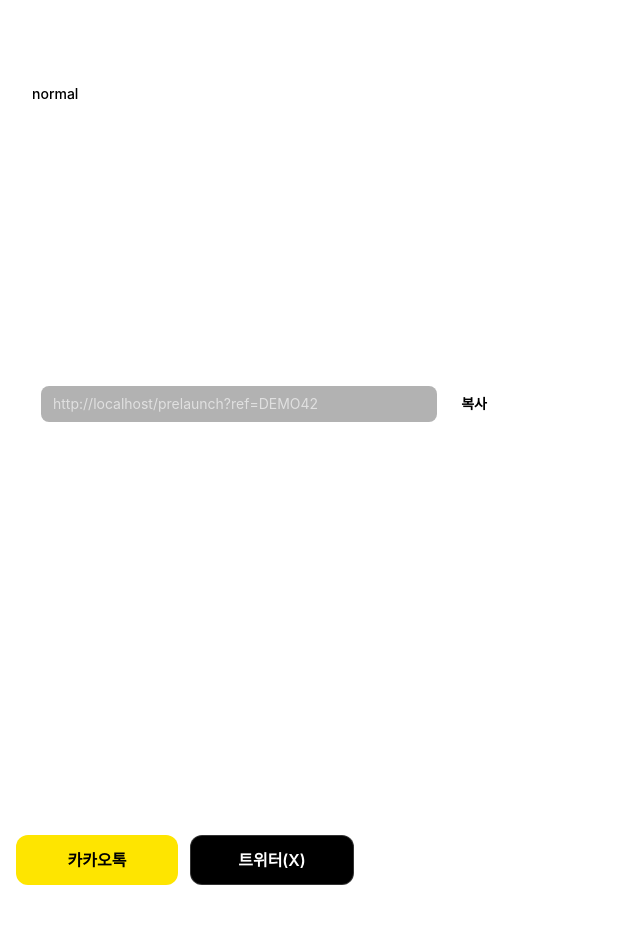
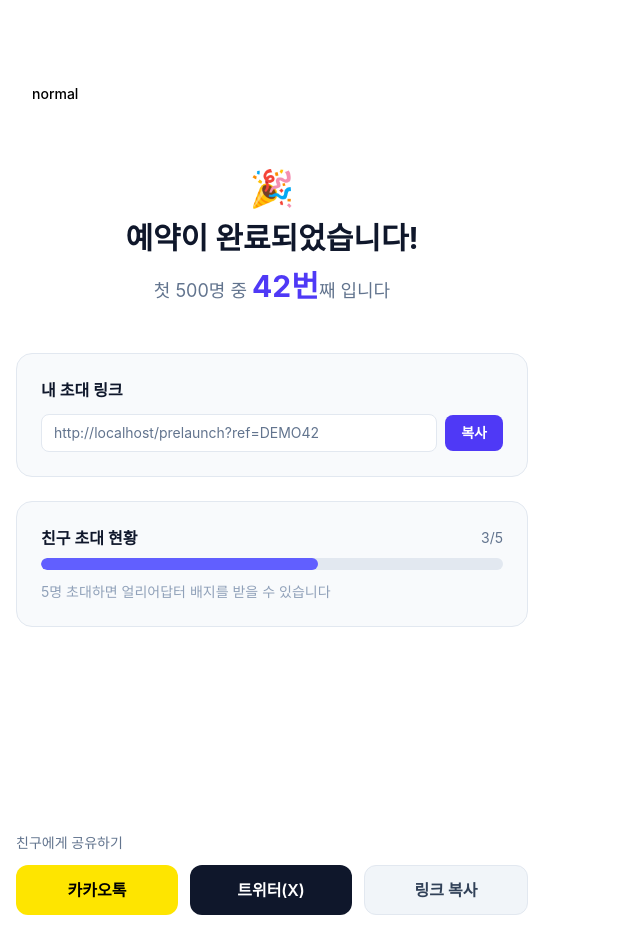
Before and after one commit to careerstyling-coder/worksider, a Next.js app in the folder workside/: page /demo/phase-2/t2-2-reserved in a window 1280 px wide. Shown: the top 952 px of the page, without its empty margins (0-640 px from the left). Built offline with nearby package versions, Linux system fonts and the light colour scheme; a web font is replaced by a local one.

Commit message:
예약 완료 페이지 라이트 테마 + reservation_id 전달 수정

```diff
--- a/workside/app/prelaunch/reserved/page.tsx
+++ b/workside/app/prelaunch/reserved/page.tsx
@@ -1,6 +1,6 @@
 'use client';
 
-// @TASK P2-S2-T2 - 예약 완료 페이지 (API 연동)
+// @TASK P2-S2-T2 - 예약 완료 페이지 (라이트 테마)
 // @SPEC specs/screens/prelaunch/reserved
 
 import { Suspense, useEffect, useCallback } from 'react';
@@ -60,20 +60,29 @@ function ReservedPageContent() {
   }
 
   return (
-    <main className="min-h-screen bg-bg-primary px-4 py-12">
-      <div className="max-w-lg mx-auto flex flex-col gap-6">
+    <div className="min-h-screen bg-white px-4 py-8">
+      <div className="max-w-lg mx-auto flex flex-col gap-5">
         <WelcomeMessage queuePosition={queuePosition} />
 
         <InviteLinkCard inviteCode={inviteCode} />
 
         <InviteProgressBar current={current} total={total} />
 
-        <div className="bg-bg-secondary border border-white/10 rounded-2xl p-6">
-          <h2 className="text-white font-semibold mb-2">리워드 안내</h2>
-          <ul className="space-y-2 text-white/60 text-sm">
-            <li>- 1명 초대: 1개월 무료 이용권</li>
-            <li>- 3명 초대: 3개월 무료 이용권 + 프리미엄 배지</li>
-            <li>- 5명 초대: 얼리어답터 배지 + 평생 할인 혜택</li>
+        <div className="bg-indigo-50 border border-indigo-100 rounded-2xl p-6">
+          <h2 className="text-slate-900 font-semibold mb-3">초대 리워드 안내</h2>
+          <ul className="space-y-2 text-slate-600 text-sm">
+            <li className="flex items-start gap-2">
+              <span className="text-indigo-500 mt-0.5">•</span>
+              <span><strong>1명 초대</strong> — 1개월 무료 이용권</span>
+            </li>
+            <li className="flex items-start gap-2">
+              <span className="text-indigo-500 mt-0.5">•</span>
+              <span><strong>3명 초대</strong> — 3개월 무료 이용권 + 프리미엄 배지</span>
+            </li>
+            <li className="flex items-start gap-2">
+              <span className="text-indigo-500 mt-0.5">•</span>
+              <span><strong>5명 초대</strong> — 얼리어답터 배지 + 평생 할인 혜택</span>
+            </li>
           </ul>
         </div>
 
@@ -84,7 +93,7 @@ function ReservedPageContent() {
           onCopyClick={handleCopyClick}
         />
       </div>
-    </main>
+    </div>
   );
 }
 
--- a/workside/components/prelaunch/InviteLinkCard.tsx
+++ b/workside/components/prelaunch/InviteLinkCard.tsx
@@ -28,22 +28,22 @@ export function InviteLinkCard({ inviteCode }: InviteLinkCardProps) {
   };
 
   return (
-    <div className="bg-bg-secondary border border-white/10 rounded-2xl p-6">
-      <h2 className="text-white font-semibold mb-3">내 초대 링크</h2>
+    <div className="bg-slate-50 border border-slate-200 rounded-2xl p-6">
+      <h2 className="text-slate-900 font-semibold mb-3">내 초대 링크</h2>
       <div className="flex items-center gap-2">
-        <span className="flex-1 text-white/60 text-sm truncate bg-black/30 rounded-lg px-3 py-2">
+        <span className="flex-1 text-slate-500 text-sm truncate bg-white border border-slate-200 rounded-lg px-3 py-2">
           {inviteLink}
         </span>
         <button
           onClick={handleCopy}
-          className="bg-accent-neon text-black font-semibold px-4 py-2 rounded-lg text-sm shrink-0 hover:bg-accent-neon/90 transition-colors"
+          className="bg-indigo-600 text-white font-semibold px-4 py-2 rounded-lg text-sm shrink-0 hover:bg-indigo-700 transition-colors"
           aria-label="링크 복사"
         >
           복사
         </button>
       </div>
       {showToast && (
-        <p className="mt-2 text-sm text-green-400" role="status">
+        <p className="mt-2 text-sm text-green-600" role="status">
           링크가 복사되었습니다
         </p>
       )}
--- a/workside/components/prelaunch/InviteProgressBar.tsx
+++ b/workside/components/prelaunch/InviteProgressBar.tsx
@@ -14,18 +14,16 @@ export function InviteProgressBar({
   const isComplete = current >= total;
 
   return (
-    <div className="bg-bg-secondary border border-white/10 rounded-2xl p-6">
+    <div className="bg-slate-50 border border-slate-200 rounded-2xl p-6">
       <div className="flex justify-between items-center mb-2">
-        <span className="text-white font-semibold">친구 초대 현황</span>
-        <span className="text-white/70 text-sm">{current}/{total}</span>
+        <span className="text-slate-900 font-semibold">친구 초대 현황</span>
+        <span className="text-slate-500 text-sm">{current}/{total}</span>
       </div>
-      <div className="w-full bg-white/10 rounded-full h-3 overflow-hidden">
+      <div className="w-full bg-slate-200 rounded-full h-3 overflow-hidden">
         <div
           data-testid="progress-fill"
           className={`h-full rounded-full transition-all duration-500 ${
-            isComplete
-              ? 'bg-green-500 complete'
-              : 'bg-accent-neon'
+            isComplete ? 'bg-green-500 complete' : 'bg-indigo-500'
           }`}
           style={{ width: `${percentage}%` }}
           role="progressbar"
@@ -34,7 +32,7 @@ export function InviteProgressBar({
           aria-valuemax={total}
         />
       </div>
-      <p className="mt-3 text-white/50 text-sm">
+      <p className="mt-3 text-slate-400 text-sm">
         5명 초대하면 얼리어답터 배지를 받을 수 있습니다
       </p>
     </div>
--- a/workside/components/prelaunch/PrelaunchFormWrapper.tsx
+++ b/workside/components/prelaunch/PrelaunchFormWrapper.tsx
@@ -22,7 +22,7 @@ export function PrelaunchFormWrapper({ refCode }: PrelaunchFormWrapperProps) {
   // 성공 시 예약 완료 페이지로 이동
   if (status === 'success' && reservation) {
     router.push(
-      `/prelaunch/reserved?position=${reservation.queue_position}&ref=${reservation.invite_code}`
+      `/prelaunch/reserved?position=${reservation.queue_position}&ref=${reservation.invite_code}&reservation_id=${reservation.id}`
     );
   }
 
--- a/workside/components/prelaunch/SocialShareButtons.tsx
+++ b/workside/components/prelaunch/SocialShareButtons.tsx
@@ -2,7 +2,6 @@
 
 // @TASK P2-S2-T1 - SNS 공유 버튼 컴포넌트
 // @SPEC specs/screens/prelaunch/reserved
-// @NOTE P2-S2-T2에서 실제 SNS API 연동 예정
 
 interface SocialShareButtonsProps {
   inviteCode: string;
@@ -19,7 +18,7 @@ export function SocialShareButtons({
 }: SocialShareButtonsProps) {
   return (
     <div className="flex flex-col gap-3">
-      <p className="text-white/70 text-sm font-medium">공유하기</p>
+      <p className="text-slate-500 text-sm font-medium">친구에게 공유하기</p>
       <div className="flex gap-3">
         <button
           onClick={onKakaoClick}
@@ -30,14 +29,14 @@ export function SocialShareButtons({
         </button>
         <button
           onClick={onTwitterClick}
-          className="flex-1 flex items-center justify-center gap-2 bg-black border border-white/20 text-white font-semibold py-3 px-4 rounded-xl hover:bg-white/5 transition-colors"
+          className="flex-1 flex items-center justify-center gap-2 bg-slate-900 text-white font-semibold py-3 px-4 rounded-xl hover:bg-slate-800 transition-colors"
           aria-label="트위터(X)로 공유"
         >
           <span>트위터(X)</span>
         </button>
         <button
           onClick={onCopyClick}
-          className="flex-1 flex items-center justify-center gap-2 bg-white/10 text-white font-semibold py-3 px-4 rounded-xl hover:bg-white/15 transition-colors"
+          className="flex-1 flex items-center justify-center gap-2 bg-slate-100 text-slate-700 font-semibold py-3 px-4 rounded-xl hover:bg-slate-200 transition-colors border border-slate-200"
           aria-label="링크 복사"
         >
           <span>링크 복사</span>
--- a/workside/components/prelaunch/WelcomeMessage.tsx
+++ b/workside/components/prelaunch/WelcomeMessage.tsx
@@ -7,14 +7,15 @@ interface WelcomeMessageProps {
 
 export function WelcomeMessage({ queuePosition }: WelcomeMessageProps) {
   return (
-    <div className="text-center py-8">
-      <h1 className="text-3xl font-bold text-white mb-4">예약되었습니다!</h1>
-      <p className="text-white/70 text-lg">
+    <div className="text-center py-6">
+      <div className="text-4xl mb-3">🎉</div>
+      <h1 className="text-2xl sm:text-3xl font-bold text-slate-900 mb-3">예약이 완료되었습니다!</h1>
+      <p className="text-slate-500 text-lg">
         첫 500명 중{' '}
-        <span className="text-accent-neon font-bold text-4xl">
+        <span className="text-indigo-600 font-bold text-3xl">
           {queuePosition}번
         </span>
-        입니다
+        째 입니다
       </p>
     </div>
   );
```
